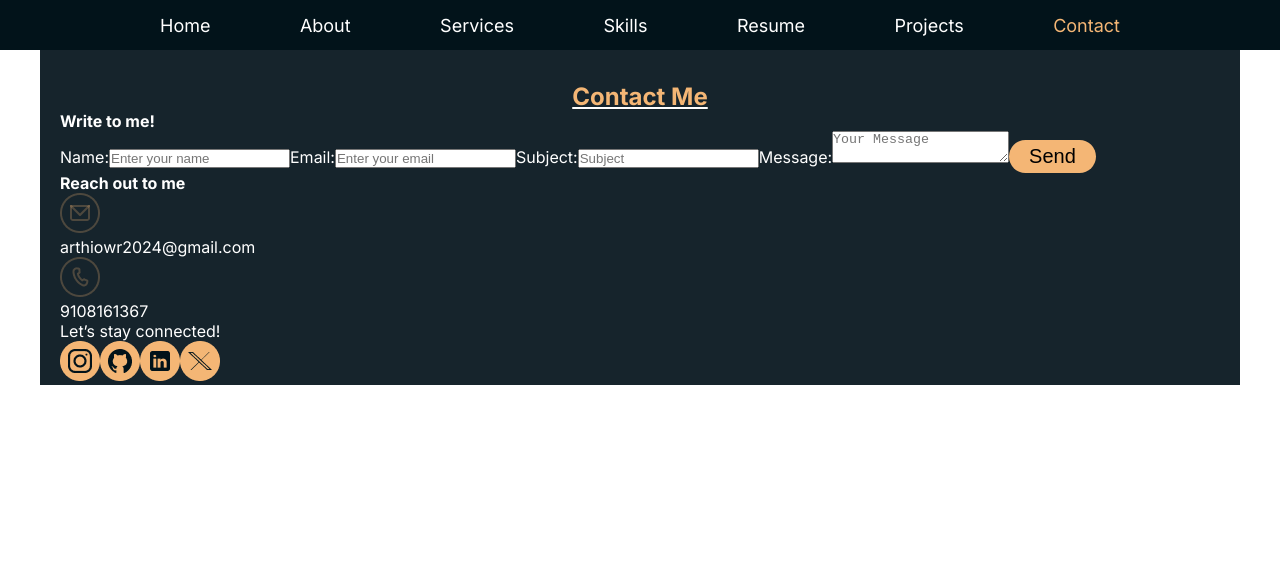
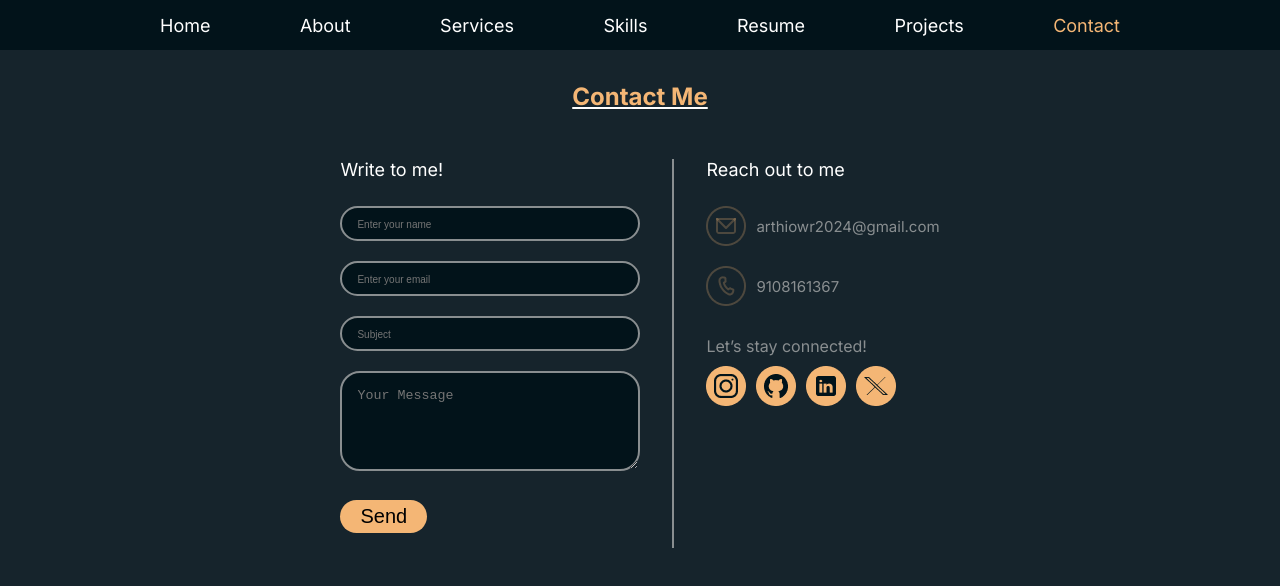
Before and after one commit to kutty023/MyPortfolio, a React (Vite) app in the folder portfolio/: page /contact in a window 1280 px wide. Shown: the top 586 px of the page. Built offline with nearby package versions, Linux system fonts and the light colour scheme.

Commit message:
Contactpage styling is done

```diff
--- a/portfolio/src/Pages/Contact.jsx
+++ b/portfolio/src/Pages/Contact.jsx
@@ -79,42 +79,14 @@ const Contact = () => {
                     <div className="write-section">
                         <h4>Write to me!</h4>
                         <form onSubmit={handleSubmit}>
-                            <label htmlFor="user_name">Name:</label>
-                            <input
-                                type="text"
-                                name="user_name"
-                                placeholder="Enter your name"
-                                required
-                                value={formData.user_name}
-                                onChange={handleChange}
-                            />
-                            <label htmlFor="user_email">Email:</label>
-                            <input
-                                type="email"
-                                name="user_email"
-                                placeholder="Enter your email"
-                                required
-                                value={formData.user_email}
-                                onChange={handleChange}
-                            />
-                            <label htmlFor="subject">Subject:</label>
-                            <input
-                                type="text"
-                                name="subject"
-                                placeholder="Subject"
-                                required
-                                value={formData.subject}
-                                onChange={handleChange}
-                            />
-                            <label htmlFor="message">Message:</label>
-                            <textarea
-                                name="message"
-                                placeholder="Your Message"
-                                required
-                                value={formData.message}
-                                onChange={handleChange}
-                            ></textarea>
-
+                            <input  type="text" name="user_name" placeholder="Enter your name" required value={formData.user_name} onChange={handleChange} />
+                             <br/>
+                            <input type="email" name="user_email" placeholder="Enter your email" required value={formData.user_email} onChange={handleChange} />
+                            <br/>
+                            <input type="text" name="subject" placeholder="Subject" required value={formData.subject} onChange={handleChange} />
+                            <br/>
+                            <textarea name="message" placeholder="Your Message" required value={formData.message} onChange={handleChange} ></textarea>
+                            <br/>
                             <button id="send-btn" type="submit" disabled={loading}>
                                 {loading ? "Sending..." : "Send"}
                             </button>
@@ -122,7 +94,6 @@ const Contact = () => {
 
                         {status && <p className="status-message">{status}</p>}
                     </div>
-
                     {/* Contact Information */}
                     <div className="reach-section">
                         <h4>Reach out to me</h4>
--- a/portfolio/src/Styles/Contact.css
+++ b/portfolio/src/Styles/Contact.css
@@ -1,3 +1,121 @@
 #send-btn{
     padding: 5px 20px;
 }
+
+.contact{
+    width: 90%;
+    justify-self: center;
+}
+
+#contact-sec{
+    width: 100%;
+    display: flex;
+    justify-content: center;
+    align-items: start;
+    padding: 3rem 1rem;
+}
+
+.write-section{
+    padding-right: 2rem;
+    border-right: solid 2px var(--secondary-text-color);
+}
+
+.reach-section{
+    padding-left: 2rem;
+}
+
+.write-section>h4, .reach-section>h4{
+    font-weight: 400;
+    font-size: large;
+    padding-bottom: 1rem;
+}
+
+.write-section>form>textarea, .write-section>form>input{
+    background: var(--primary-color);
+    border: solid 2px var(--secondary-text-color);
+    width: 300px;
+    margin: 10px 0px;
+}
+
+.write-section>form>input{
+    padding: 0px 10px;
+    border-radius: 50px;
+    height: 35px;
+}
+
+.write-section>form>textarea{
+    border-radius: 20px;
+    height: 100px;
+}
+
+.write-section>form>input::placeholder{
+    font-size: 10px;
+    padding: 10px 5px;
+}
+
+.write-section>form>textarea::placeholder{
+    padding: 15px;
+}
+
+#send-btn{
+    margin: 15px 0px;
+}
+
+#email-png ,#phone-number-png{
+    display: flex;
+    align-items: center;
+    color: var(--secondary-text-color);
+    padding: 10px 0px;
+    font-size: 15px;
+}
+
+#email-png>img ,#phone-number-png>img{
+    padding-right: 10px;
+}
+#connect-pngs{
+    padding-top: 10px;
+}
+#phone-number-png{
+    padding-bottom: 30px;
+}
+
+#connect-pngs>a{
+    padding-right: 10px;
+}
+
+.reach-section>p{
+    color: var(--secondary-text-color);
+}
+
+@media (max-width :680px){
+    #contact-sec{
+        display: block;
+        justify-items: flex-start;
+    }
+    .reach-section,.write-section{
+        padding: 0;
+        border: none;
+    }
+    .write-section>form>textarea, .write-section>form>input{
+        width: 100%;
+    }
+    #email-png{
+        padding-bottom: 5px;
+    }
+    .reach-section, #email-png ,#phone-number-png{
+        font-size: 10px;
+    }
+    #email-png>img ,#phone-number-png>img ,#connect-pngs>a>img{
+        width: 30px;
+        height: auto;
+    }
+
+    .reach-section{
+        padding-top: 20px;
+    }
+
+    #send-btn{
+        padding: 5px 10px;
+        font-size: 15px;
+    }
+}
--- a/portfolio/src/Styles/Global.css
+++ b/portfolio/src/Styles/Global.css
@@ -18,7 +18,7 @@
 }
 
 body{
-    /* background: var(--background-color); */
+    background: var(--background-color);
     color: var(--text-color);
     font-family: var(--font-family);
 }
```
